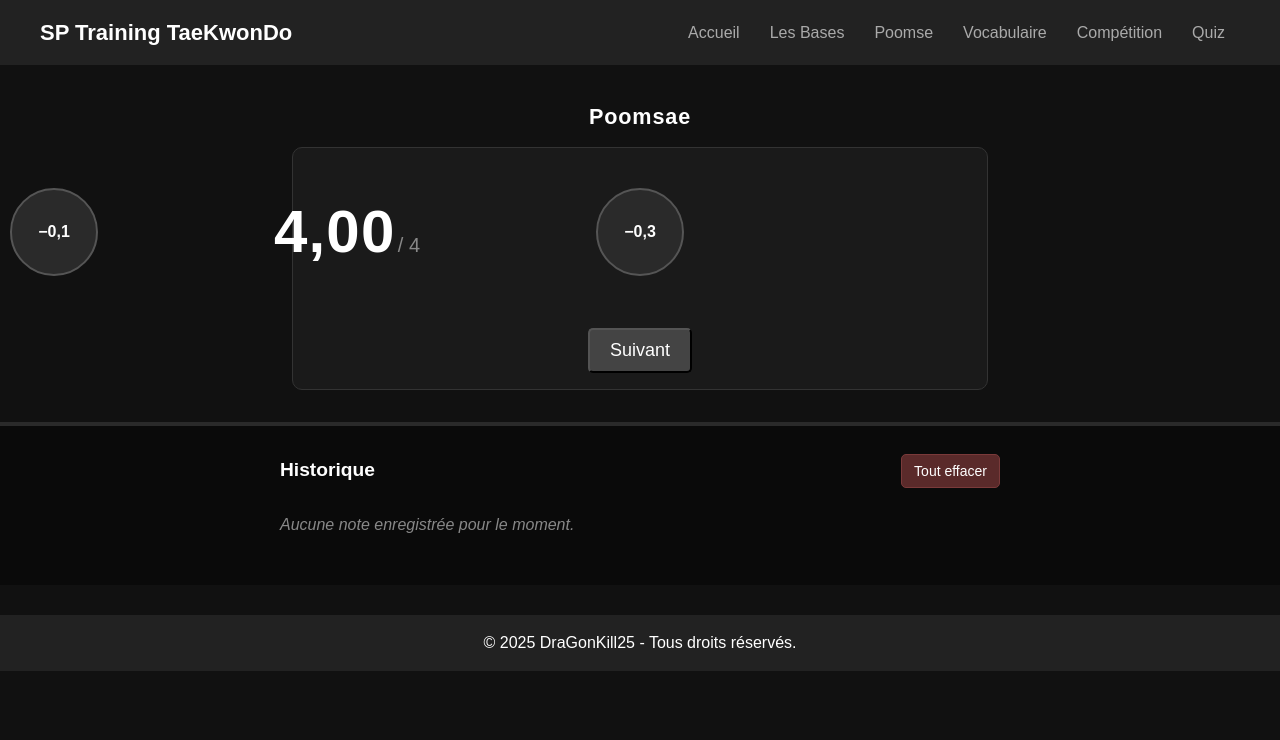
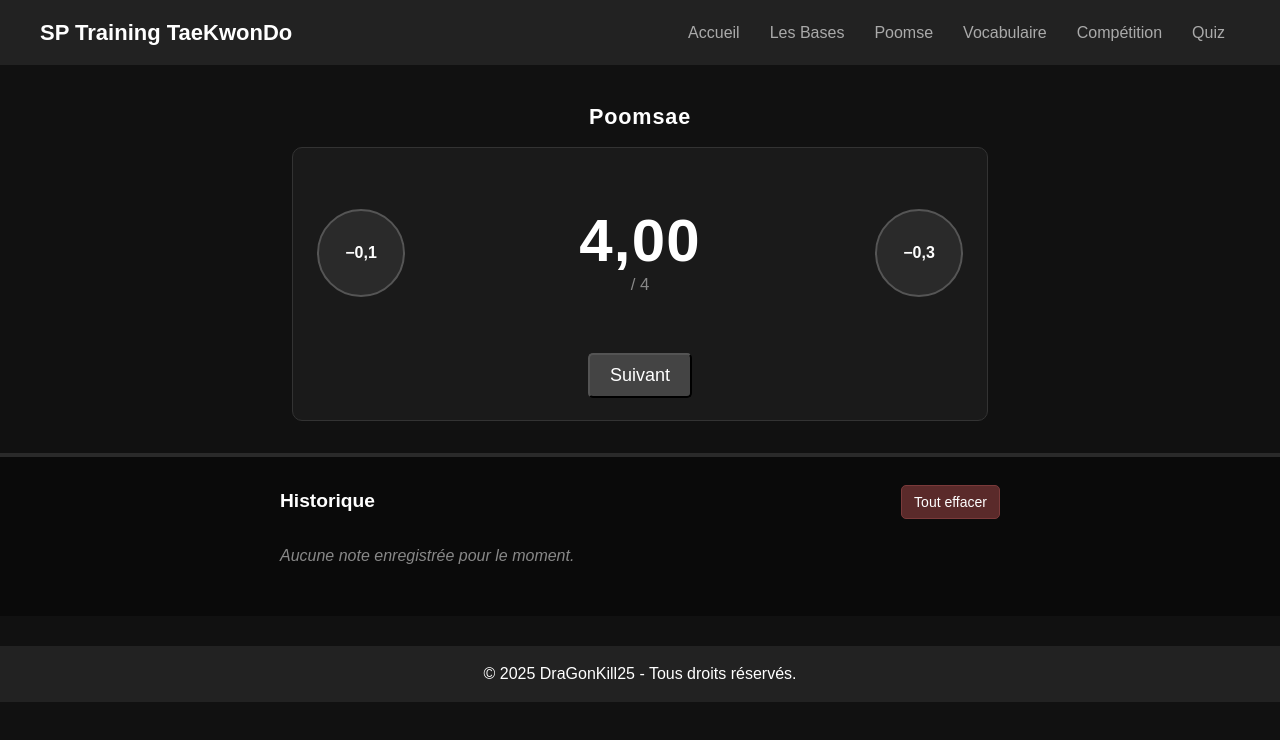
Before and after one commit to DraGonKill25/site-TKD, a plain HTML site: page compet.html in a window 1280 px wide. Drawn offline with Linux system fonts and the light colour scheme.

Commit message:
small fix UI/UX

```diff
--- a/assets/css/style.css
+++ b/assets/css/style.css
@@ -1382,15 +1382,31 @@ body.compet-page {
     box-sizing: border-box;
 }
 
+/* Mobile : quand la barre est masquée (page compétition), réduire le vide en haut */
+@media (max-width: 768px) {
+    body.compet-page:has(.header:not(.header-hidden)) .compet-main {
+        padding-top: calc(52px + env(safe-area-inset-top, 0px));
+        transition: padding-top 0.3s ease;
+    }
+
+    body.compet-page:has(.header.header-hidden) .compet-main {
+        padding-top: max(4px, env(safe-area-inset-top));
+        transition: padding-top 0.3s ease;
+    }
+}
+
 .compet-panel {
     max-width: 720px;
     margin: 0 auto;
     padding: 0 0.75rem 1rem;
+    width: 100%;
+    box-sizing: border-box;
 }
 
 .compet-hero {
     text-align: center;
     margin-bottom: 0.75rem;
+    width: 100%;
 }
 
 .compet-hero h1 {
@@ -1404,9 +1420,12 @@ body.compet-page {
     background: #1a1a1a;
     border-radius: 10px;
     padding: 0;
-    margin-bottom: 1rem;
+    margin: 0 auto 1rem;
     border: 1px solid #333;
-    overflow: visible;
+    overflow: hidden;
+    width: 100%;
+    max-width: 100%;
+    box-sizing: border-box;
 }
 
 .compet-step-padded {
@@ -1434,24 +1453,36 @@ body.compet-page {
     font-size: 1.05rem;
 }
 
-/* Étape 1 : déductions aux bords (pouces), note au centre — pleine largeur écran */
+/* Étape 1 : grille 3 colonnes — gauche | centre | droite, alignée et centrée */
+#compet-step-1 {
+    display: flex;
+    flex-direction: column;
+    align-items: stretch;
+    justify-content: center;
+    min-height: 17rem;
+    padding: 1.5rem 1rem 1.25rem;
+    box-sizing: border-box;
+}
+
 .compet-tech-landscape {
-    display: flex;
-    flex-direction: row;
+    display: grid;
+    grid-template-columns: minmax(5.25rem, auto) minmax(0, 1fr) minmax(5.25rem, auto);
     align-items: center;
-    justify-content: space-between;
-    gap: 0.35rem;
-    width: 100vw;
+    width: 100%;
     max-width: 100%;
-    margin-left: calc(50% - 50vw);
-    margin-right: calc(50% - 50vw);
-    position: relative;
-    padding-left: max(10px, env(safe-area-inset-left));
-    padding-right: max(10px, env(safe-area-inset-right));
-    padding-top: 0.75rem;
-    padding-bottom: 0.75rem;
+    margin: 0 auto;
+    padding: 0.5rem max(8px, env(safe-area-inset-left)) 0.5rem max(8px, env(safe-area-inset-right));
     box-sizing: border-box;
-    min-height: 10.5rem;
+    column-gap: 0.5rem;
+    min-height: 10rem;
+}
+
+.compet-tech-landscape > .compet-deduct-btn:first-of-type {
+    justify-self: start;
+}
+
+.compet-tech-landscape > .compet-deduct-btn:last-of-type {
+    justify-self: end;
 }
 
 .compet-deduct-btn {
@@ -1472,10 +1503,6 @@ body.compet-page {
     flex-shrink: 0;
 }
 
-.compet-deduct-btn--thumb {
-    align-self: center;
-}
-
 .compet-deduct-btn:hover {
     background: #383838;
     border-color: #777;
@@ -1491,34 +1518,38 @@ body.compet-page {
 }
 
 .compet-tech-block {
-    flex: 1;
+    grid-column: 2;
+    justify-self: center;
+    display: flex;
+    flex-direction: column;
+    align-items: center;
+    justify-content: center;
+    text-align: center;
     min-width: 0;
-    text-align: center;
-    margin: 0;
-    display: flex;
-    flex-wrap: wrap;
-    align-items: baseline;
-    justify-content: center;
-    gap: 0;
+    width: max-content;
+    max-width: min(100%, 11rem);
 }
 
 .compet-next-step1 {
     display: block;
-    margin: 0.75rem auto 1rem;
+    margin: 1.25rem auto 0;
+    width: fit-content;
+    max-width: 100%;
 }
 
 .compet-tech-big {
     font-size: 3.75rem;
     font-weight: 800;
     font-variant-numeric: tabular-nums;
-    line-height: 1.1;
+    line-height: 1;
     letter-spacing: 0.02em;
 }
 
 .compet-tech-suffix {
-    font-size: 1.25rem;
+    font-size: 1.05rem;
     color: #888;
-    margin-left: 0.15rem;
+    margin-top: 0.2rem;
+    line-height: 1.2;
 }
 
 .compet-preview {
--- a/assets/js/script.js
+++ b/assets/js/script.js
@@ -31,16 +31,20 @@ document.addEventListener("DOMContentLoaded", function() {
         let lastScrollTop = 0;
         let ticking = false;
 
+        function scrollHideThreshold() {
+            // Page compétition : seuil bas car la page est souvent courte (peu de scroll)
+            return document.body.classList.contains("compet-page") ? 28 : 100;
+        }
+
         function handleScroll() {
             if (window.innerWidth > 768) return; // Seulement sur mobile
 
             const scrollTop = window.pageYOffset || document.documentElement.scrollTop;
+            const threshold = scrollHideThreshold();
 
-            if (scrollTop > lastScrollTop && scrollTop > 100) {
-                // Scroll vers le bas - cacher la navbar
+            if (scrollTop > lastScrollTop && scrollTop > threshold) {
                 header.classList.add("header-hidden");
             } else {
-                // Scroll vers le haut - montrer la navbar
                 header.classList.remove("header-hidden");
             }
 
@@ -55,10 +59,21 @@ document.addEventListener("DOMContentLoaded", function() {
             }
         }, { passive: true });
 
-        // Reset sur resize
+        function applyCompetMobileHeaderDefault() {
+            if (window.innerWidth > 768) return;
+            if (!document.body.classList.contains("compet-page")) return;
+            header.classList.add("header-hidden");
+        }
+
+        requestAnimationFrame(function () {
+            applyCompetMobileHeaderDefault();
+        });
+
         window.addEventListener("resize", function() {
             if (window.innerWidth > 768) {
                 header.classList.remove("header-hidden");
+            } else if (document.body.classList.contains("compet-page")) {
+                header.classList.add("header-hidden");
             }
         });
     }
--- a/compet.html
+++ b/compet.html
@@ -38,7 +38,7 @@
                         <button type="button" class="compet-deduct-btn compet-deduct-btn--thumb" id="deduct-01" aria-label="Retirer 0,1 point">−0,1</button>
                         <div class="compet-tech-block">
                             <span class="compet-tech-big" id="compet-tech-preview">4,00</span>
-                            <span class="compet-tech-suffix">/ 4</span>
+                            <span class="compet-tech-suffix" aria-hidden="true">/ 4</span>
                         </div>
                         <button type="button" class="compet-deduct-btn compet-deduct-btn--thumb" id="deduct-03" aria-label="Retirer 0,3 point">−0,3</button>
                     </div>
```
